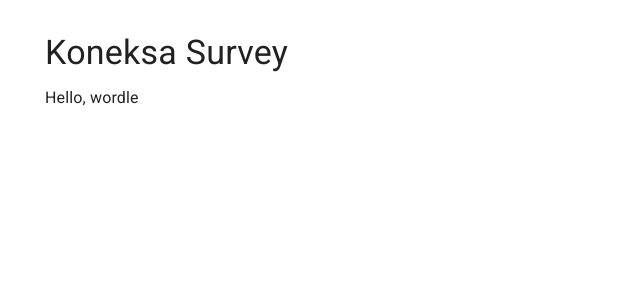
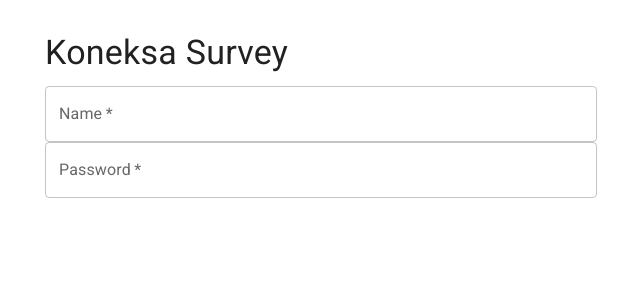
Before and after one commit to erikpukinskis/koneksa-challenge, a React (Create React App) app: page / in a window 1280 px wide. Shown: the top 300 px of the page, without its empty margins (319-959 px from the left). Built offline with nearby package versions, Linux system fonts and the light colour scheme.

Commit message:
Add some text fields

```diff
--- a/package.json
+++ b/package.json
@@ -6,11 +6,11 @@
     "eject": "react-scripts eject"
   },
   "dependencies": {
-    "react": "latest",
-    "react-dom": "latest",
     "@emotion/react": "latest",
     "@emotion/styled": "latest",
     "@mui/material": "latest",
+    "react": "latest",
+    "react-dom": "latest",
     "react-scripts": "latest"
   },
   "devDependencies": {
--- a/src/Survey.tsx
+++ b/src/Survey.tsx
@@ -2,18 +2,21 @@ import * as React from 'react';
 import Container from '@mui/material/Container';
 import Typography from '@mui/material/Typography';
 import Box from '@mui/material/Box';
-import Link from '@mui/material/Link';
+import TextField from '@mui/material/TextField';
+import FormGroup from '@mui/material/FormGroup';
 
 export function Survey() {
   return (
     <Container maxWidth="sm">
-      <Box sx={{ my: 4 }}>
+      <Box component="form" sx={{ my: 4 }}>
         <Typography variant="h4" component="h1" gutterBottom>
           Koneksa Survey
         </Typography>
-        <Typography variant="body1" component="p">
-          Hello, wordle
-        </Typography>
+
+        <FormGroup>
+          <TextField required label="Name" />
+          <TextField required label="Password" type="password" />
+        </FormGroup>
       </Box>
     </Container>
   );
```
